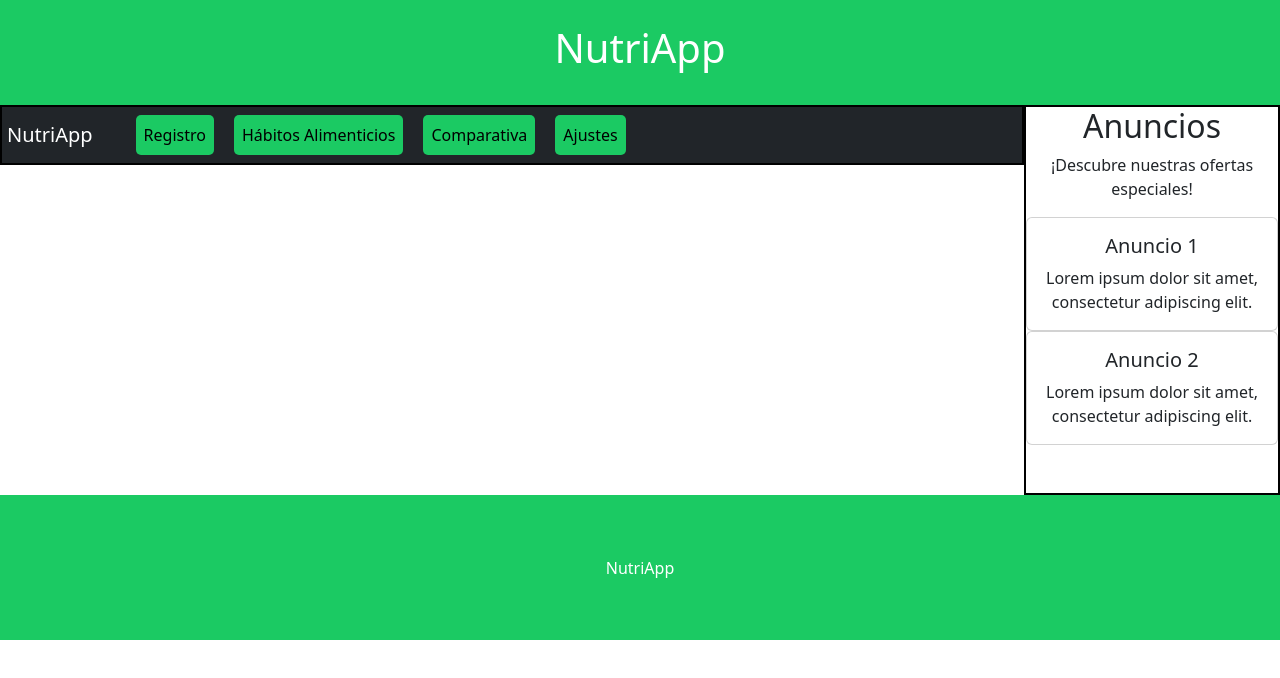
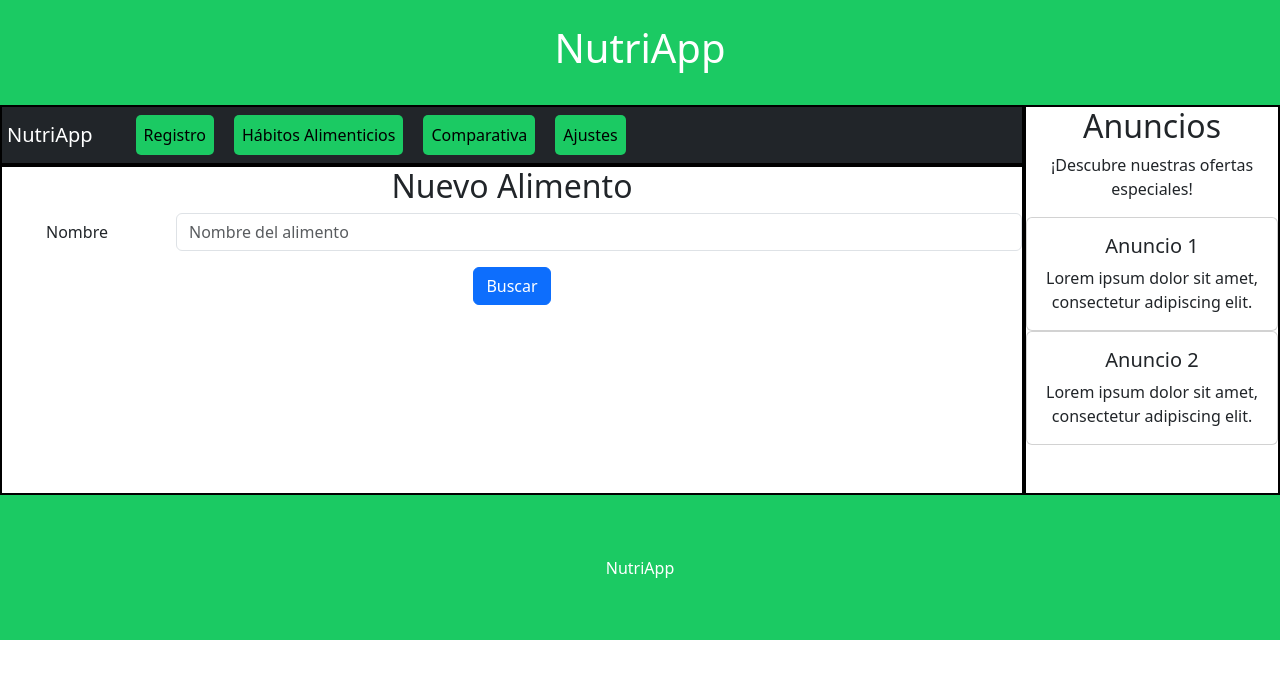
Before and after one commit to rafaelhorcas/NutriApp-17, a React (Create React App) app in the folder nutriapp-react/: page /busqueda in a window 1280 px wide. Shown: the top 678 px of the page. Built offline with nearby package versions, Linux system fonts and the light colour scheme.

Commit message:
Añadir alimento buscado por API externa

```diff
--- a/nutriapp-react/src/App.js
+++ b/nutriapp-react/src/App.js
@@ -8,8 +8,8 @@ import Habitos from './components/mains/Habitos.js';
 import Ajustes from './components/mains/Ajustes.js';
 import Sidebar from './components/Sidebar';
 import Title from './components/Title';
-import Nuevo from './components/mains/Nuevo.js';
-import RegistroAlimento from './components/mains/RegistroAlimento';
+import BusquedaAlimento from './components/mains/BusquedaAlimento.js';
+import RegistroAlimentos from './components/mains/RegistroAlimentos.js';
 import NuevoAlimento from './components/mains/NuevoAlimento';
 import { mock_alimentos } from './constants/alimentos.js';
 
@@ -30,7 +30,7 @@ export default function App() {
 
   const agregarAlimento = (nuevoAlimento) => {
     setAlimentos([...alimentos, nuevoAlimento]);
-    navigate('/registro');
+    navigate('/registroalimentos');
   };
 
   return (
@@ -40,11 +40,11 @@ export default function App() {
       <Sidebar/>
       <Routes>
         <Route path="/" element={<Main/>} />
-        <Route path="/registro" element={<RegistroAlimento alimentos={alimentos}/>} />
+        <Route path="/registroalimentos" element={<RegistroAlimentos alimentos={alimentos}/>} />
         <Route path="/nuevoalimento" element={<NuevoAlimento agregarAlimento={agregarAlimento}/>} />
+        <Route path="/busqueda" element={<BusquedaAlimento agregarAlimento={agregarAlimento}/>} />
         <Route path="/habitos" element={<Habitos/>} />
         <Route path="/ajustes" element={<Ajustes/>} />
-        <Route path="/nuevo" element={<Nuevo/>} />
       </Routes>
       <Footer/>
     </Container>
--- a/nutriapp-react/src/components/Header.js
+++ b/nutriapp-react/src/components/Header.js
@@ -12,7 +12,7 @@ export default function Header () {
       <Navbar.Brand href="/">NutriApp</Navbar.Brand>
       <Container>
           <Nav className="me-auto">
-            <Nav.Link href="/registro">Registro</Nav.Link>
+            <Nav.Link href="/registroalimentos">Registro</Nav.Link>
             <Nav.Link href="/habitos">Hábitos Alimenticios</Nav.Link>
             <Nav.Link href="/comparativa">Comparativa</Nav.Link>
             <Nav.Link href="/ajustes">Ajustes</Nav.Link>
--- /dev/null
+++ b/nutriapp-react/src/components/mains/BusquedaAlimento.js
@@ -0,0 +1,75 @@
+
+import '../../App.css';
+import 'bootstrap/dist/css/bootstrap.min.css';
+
+import React, { useState } from 'react';
+import { Form, Row, Col, Button, Card } from 'react-bootstrap';
+import { useNavigate } from 'react-router-dom';
+
+
+export default function NuevoAlimento(props) {
+    const [nombre, setNombre] = useState('');
+    const [searchResults, setSearchResults] = useState([]);
+
+    const navigate = useNavigate();
+
+    const handleSelectProduct = (product) => {
+      navigate('/nuevoalimento', { state: { product: product } });
+    };
+
+    const handleSearch = async () => {
+      try {
+        const response = await fetch(`https://world.openfoodfacts.org/cgi/search.pl?search_terms=${nombre}&page_size=10&json=1`);
+        if (!response.ok) {
+          throw new Error('Error al obtener los alimentos');
+        }
+        const data = await response.json();
+        setSearchResults(data.products || []);
+      } catch (error) {
+        console.error('Error:', error);
+      }
+    };
+
+
+
+    return (
+      <div className='main'>
+        <h2>Nuevo Alimento</h2>
+        <Form onSubmit={(e) => { e.preventDefault(); handleSearch(); }}>
+          <Form.Group as={Row} className="mb-3" controlId="formNombre">
+            <Form.Label column sm={2}>Nombre</Form.Label>
+            <Col sm={10}>
+              <Form.Control type="text" placeholder="Nombre del alimento" value={nombre} onChange={(e) => setNombre(e.target.value)} />
+            </Col>
+          </Form.Group>
+          <Button variant="primary" type="submit">Buscar</Button>
+        </Form>
+
+        {searchResults.length > 0 && (
+          <div className="mt-4">
+            <h3>Resultados de la búsqueda:</h3>
+            <Row xs={1} md={2} lg={3} className="g-4">
+              {searchResults.map(product => (
+                <Col key={product.code}>
+                  <Card>
+                    <Card.Img variant="top" src={product.image_url} />
+                    <Card.Body>
+                      <Card.Title>{product.product_name}</Card.Title>
+                      <Card.Text>Categoría: {product.categories}</Card.Text>
+                      <Card.Text>Marca: {product.brands}</Card.Text>
+                      <Card.Text>Cantidad: {product.quantity}</Card.Text>
+                      <Card.Text>Calorías: {product.nutriments.energy} kcal</Card.Text>
+                      <Card.Text>Proteínas: {product.nutriments.proteins} g</Card.Text>
+                      <Card.Text>Carbohidratos: {product.nutriments.carbohydrates} g</Card.Text>
+                      <Card.Text>Grasas: {product.nutriments.fat} g</Card.Text>
+                      <Button variant="success" onClick={() => handleSelectProduct(product)}>Seleccionar</Button>
+                    </Card.Body>
+                  </Card>
+                </Col>
+              ))}
+            </Row>
+          </div>
+        )}
+      </div>
+    );
+  }
--- a/nutriapp-react/src/components/mains/Nuevo.js
+++ /dev/null
@@ -1,33 +0,0 @@
-
-import '../../App.css';
-import 'bootstrap/dist/css/bootstrap.min.css';
-
-import React, { useState } from 'react';
-import { Form, Row, Col, Button, Card } from 'react-bootstrap';
-
-export default function Nuevo(props){
-
-    return(
-
-
-        <Row xs={1} md={2} lg={3} className="g-4">
-          <Col key={props.product.code}>
-            <Card>
-              {//<Card.Img variant="top" src={props.product.image_url} />
-              }
-              <Card.Body>
-                <Card.Title>{props.product.product_name}</Card.Title>
-                <Card.Text>Categoría: {props.product.categories}</Card.Text>
-                <Card.Text>Marca: {props.product.brands}</Card.Text>
-                <Card.Text>Calorías: {props.product.nutriments.energy} kcal</Card.Text>
-                <Card.Text>Proteínas: {props.product.nutriments.proteins} g</Card.Text>
-                <Card.Text>Carbohidratos: {props.product.nutriments.carbohydrates} g</Card.Text>
-                <Card.Text>Grasas: {props.product.nutriments.fat} g</Card.Text>
-                <Button variant="success" href="/nuevo" >Seleccionar</Button>
-              </Card.Body>
-            </Card>
-          </Col>
-      </Row>
-    );
-
-}
--- a/nutriapp-react/src/components/mains/NuevoAlimento.js
+++ b/nutriapp-react/src/components/mains/NuevoAlimento.js
@@ -1,8 +1,9 @@
 import '../../App.css';
 import 'bootstrap/dist/css/bootstrap.min.css';
 
-import React, { useState } from 'react';
+import React, { useState, useEffect } from 'react';
 import { Form, Row, Col, Button } from 'react-bootstrap';
+import { useLocation } from 'react-router-dom';
 
 export default function NuevoAlimento(props) {
   const [nombre, setNombre] = useState('');
@@ -11,6 +12,18 @@ export default function NuevoAlimento(props) {
   const [proteinas, setProteinas] = useState('');
   const [carbohidratos, setCarbohidratos] = useState('');
   const [grasas, setGrasas] = useState('');
+
+  const location = useLocation();
+  const product = location.state.product;
+
+  useEffect(() => {
+    setNombre(product.product_name || '');
+    setCantidad(product.quantity || '');
+    setCalorias(product.nutriments.energy || '');
+    setProteinas(product.nutriments.proteins || '');
+    setCarbohidratos(product.nutriments.carbohydrates || '');
+    setGrasas(product.nutriments.fat || '');
+  }, [product]);
 
   const handleSubmit = (e) => {
     e.preventDefault();
--- a/nutriapp-react/src/components/mains/RegistroAlimento.js
+++ b/nutriapp-react/src/components/mains/RegistroAlimentos.js
@@ -4,13 +4,16 @@ import 'bootstrap/dist/css/bootstrap.min.css';
 import React from 'react';
 import { Table, Button } from 'react-bootstrap';
 
-export default function RegistroAlimento(props) {
+export default function RegistroAlimentos(props) {
 
     return (
         <div className='main'>
         <h1>Registro de Comidas del día XX/YY/ZZ</h1>
+        <div className='botones'>
+            <Button variant="success" href="/busqueda">Rúsqueda de alimentos</Button>
+            <Button variant="success" href="/nuevoalimento">Añadir nuevo alimento</Button>
+        </div>
         <div id="encabezado-tabla">
-            <Button variant="success" href="/nuevoalimento">+</Button>
             <h2>Lista de Alimentos</h2>
         </div>
         <Table striped bordered hover>
```
